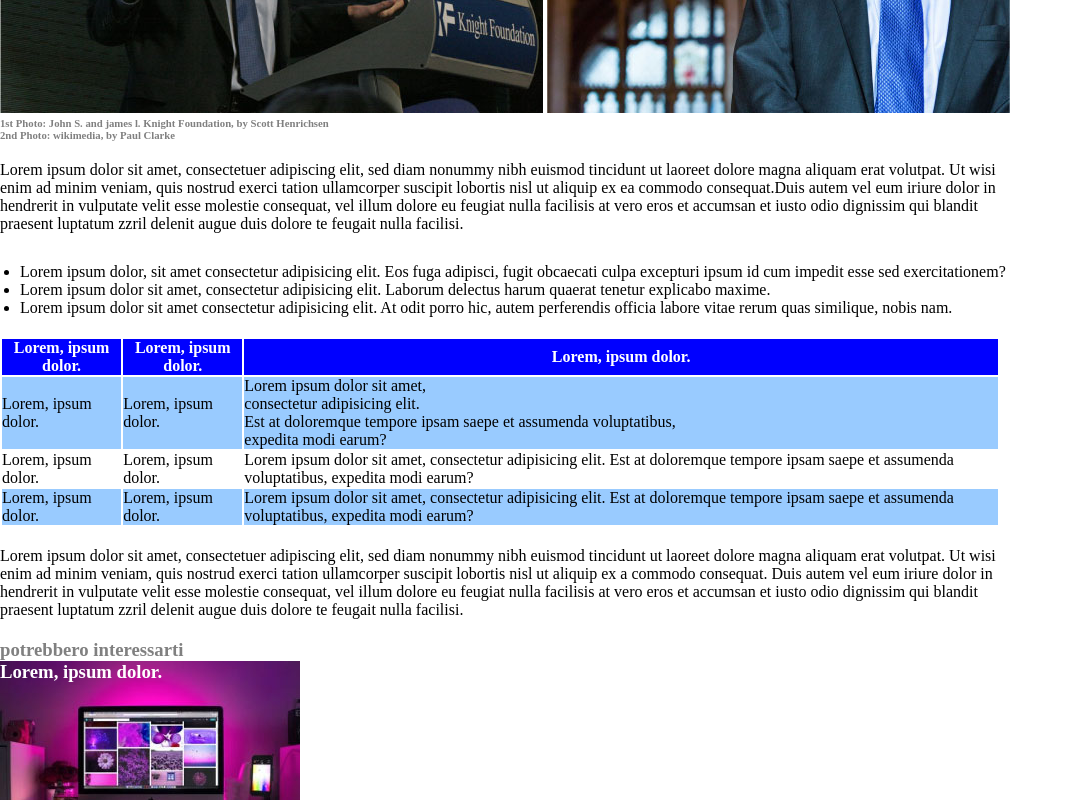
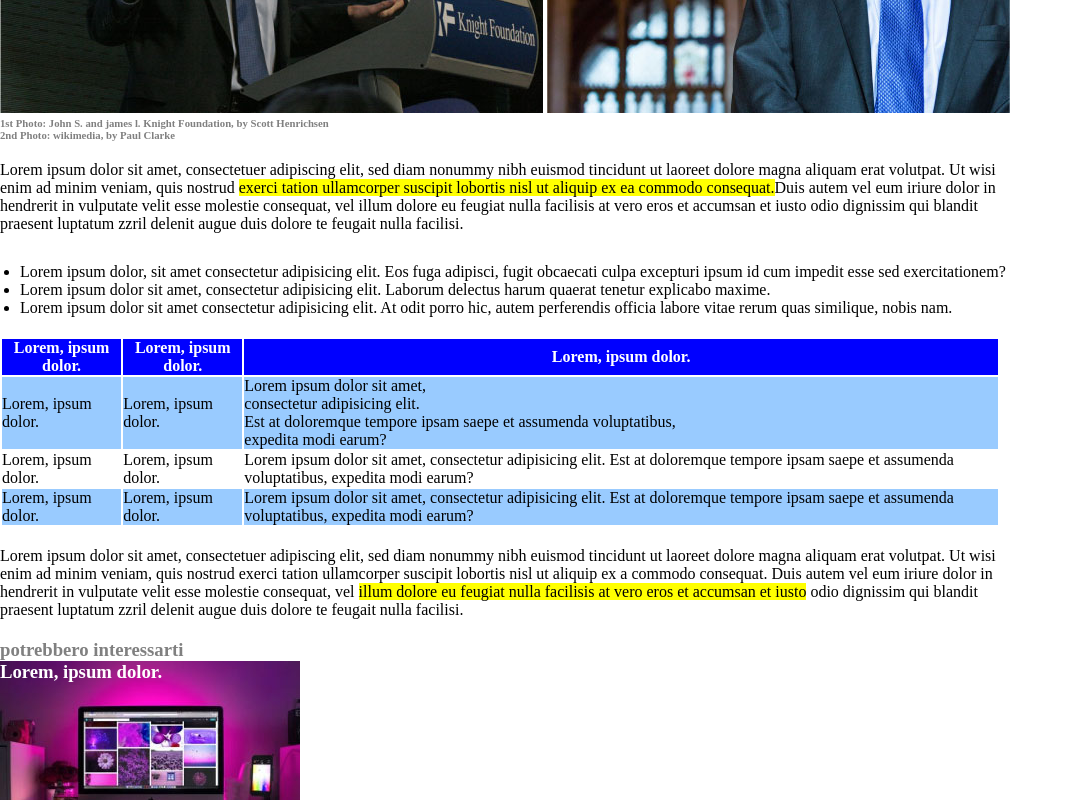
Before and after one commit to giuseppemaisto/html-css-booleaner, a plain HTML site: page index.html in a window 1280 px wide. Shown: the part 414-1214 px from the top of the page, without its empty margins (0-1073 px from the left). Drawn offline with Linux system fonts and the light colour scheme.

Commit message:
completo

```diff
--- a/css/style.css
+++ b/css/style.css
@@ -34,6 +34,7 @@
 .central-text{
     margin-top: 20px;
     width: 1000px;
+
 }
 .text-yellow{
     background-color: yellow;
@@ -53,6 +54,10 @@ table{
 .tabella{
     width: 1000px;
 
+}
+
+.giallo{
+    background-color: yellow;
 }
 
 thead{
--- a/index.html
+++ b/index.html
@@ -35,7 +35,7 @@
        <!--corpo centrale -->
             <div class="central-text">
                     Lorem ipsum dolor sit amet, consectetuer adipiscing elit, sed diam nonummy nibh euismod tincidunt ut laoreet dolore magna aliquam erat volutpat. Ut wisi enim
-                    ad minim veniam, quis nostrud exerci tation ullamcorper suscipit lobortis nisl ut aliquip ex ea commodo consequat.Duis autem vel eum iriure dolor in hendrerit in
+                    ad minim veniam, quis nostrud <span class="giallo"> exerci tation ullamcorper suscipit lobortis nisl ut aliquip ex ea commodo consequat.</span>Duis autem vel eum iriure dolor in hendrerit in
                     vulputate velit esse molestie consequat, vel illum dolore eu feugiat nulla facilisis at vero eros et accumsan et iusto odio dignissim qui blandit praesent luptatum
                     zzril delenit augue duis dolore te feugait nulla facilisi.
             </div>
@@ -83,7 +83,7 @@
             <div class="text2">
                 Lorem ipsum dolor sit amet, consectetuer adipiscing elit, sed diam nonummy nibh euismod tincidunt ut laoreet dolore magna aliquam erat volutpat. Ut wisi enim
 ad minim veniam, quis nostrud exerci tation ullamcorper suscipit lobortis nisl ut aliquip ex a commodo consequat. Duis autem vel eum iriure dolor in hendrerit in
-vulputate velit esse molestie consequat, vel illum dolore eu feugiat nulla facilisis at vero eros et accumsan et iusto odio dignissim qui blandit praesent luptatum
+vulputate velit esse molestie consequat, vel <span class="giallo"> illum dolore eu feugiat nulla facilisis at vero eros et accumsan et iusto</span> odio dignissim qui blandit praesent luptatum
 zzril delenit augue duis dolore te feugait nulla facilisi.
             </div>
 
```
